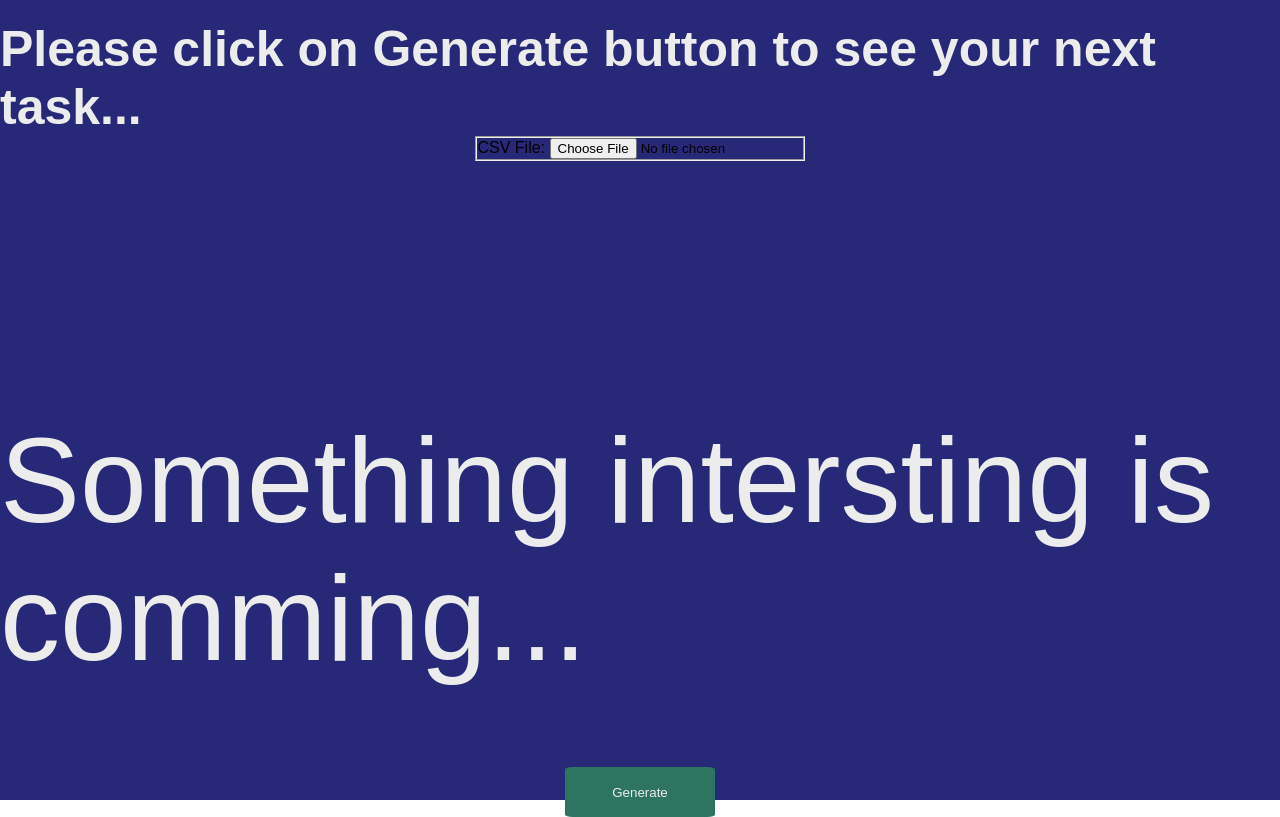
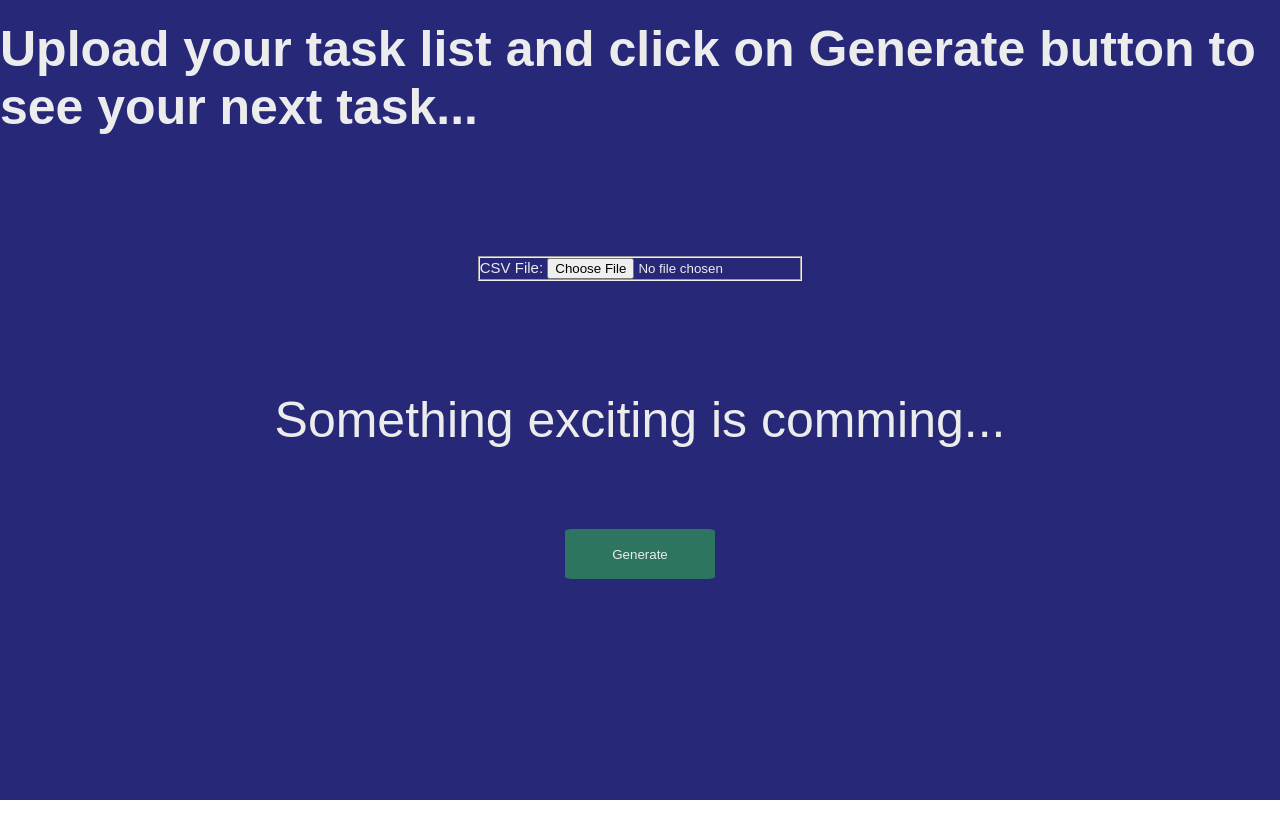
Before and after one commit to antonyga/Tombolak, a plain HTML site: page index.html in a window 1280 px wide. Drawn offline with Linux system fonts and the light colour scheme.

Commit message:
updated .css properties

```diff
--- a/index.html
+++ b/index.html
@@ -9,15 +9,19 @@
 <body>
     <section>
         <div class="mainTitle">
-            <h1>Please click on Generate button to see your next task...</h1>
+            <h1>Upload your task list and click on Generate button to see your next task...</h1>
         </div>
-        <fieldset>
-            <label for="csvFileInput" <strong>CSV File:</strong>
-            </label>
-            <input type="file" id="csvFileInput" onchange="handleFiles(this.files)"accept=".csv">
-        </fieldset>
+        <div class="inputRegion">
+
+            <fieldset>
+                <label for="csvFileInput" <strong>CSV File:</strong>
+                </label>
+                <input type="file" id="csvFileInput" onchange="handleFiles(this.files)"accept=".csv">
+            </fieldset>
+
+        </div>
         <div class="task">
-            <p>Something intersting is comming...</p>
+            <p>Something exciting is comming...</p>
         </div>
 
         <div class="randomBtn">
@@ -25,6 +29,5 @@
         </div>
     </section>
     <script src="app.js"></script>
-
 </body>
 </html>
--- a/style.css
+++ b/style.css
@@ -20,6 +20,7 @@ section{
     color: rgb(236, 236, 236);
     font-size: 50px;
     padding-top: 20px;
+    padding-bottom: 120px;
     transition: opacity 0.5s ease;
 }
 
@@ -28,8 +29,8 @@ section{
     justify-content: space-around;
     display: flex;
     color: rgb(236, 236, 236);
-    font-size: 120px;
-    padding-top: 250px;
+    font-size: 50px;
+    padding-top: 110px;
     padding-bottom: 80px;
     transition: opacity 0.5s ease;
 }
@@ -47,3 +48,10 @@ section{
     align-items: center;
     justify-content: space-around;
 }
+
+.inputRegion fieldset{
+   font-size: 15px;
+   color: rgb(236, 236, 236);
+   align-items: center;
+   justify-content: space-around;
+}
```
